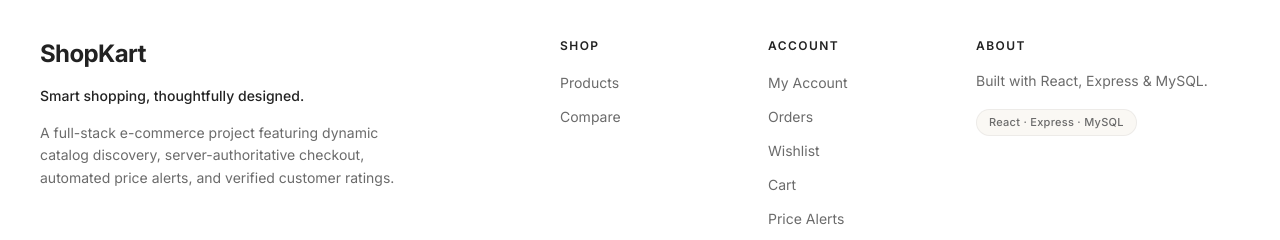
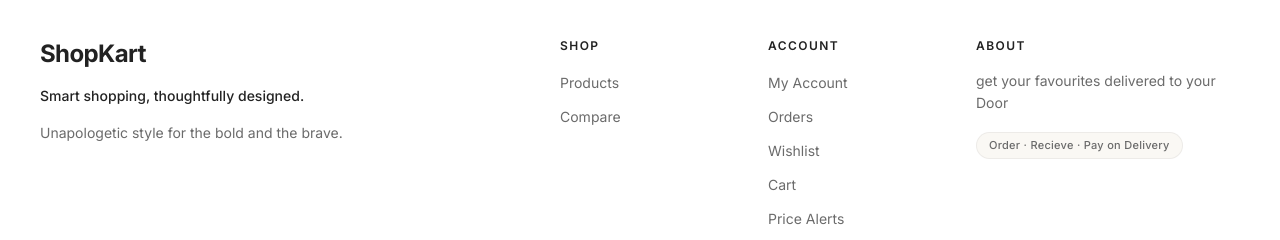
Before and after one commit to shubham-8863/ShopKart-smart-shopping-web, a React (Vite) app: page / in a window 1280 px wide. Shown: the part 2826-3066 px from the top of the page. Built offline with nearby package versions, Linux system fonts and the light colour scheme; no server answers.

Commit message:
Updated footer

```diff
--- a/src/components/layout/Footer.jsx
+++ b/src/components/layout/Footer.jsx
@@ -25,7 +25,7 @@ export default function Footer() {
             </p>
 
             <p className="text-xs sm:text-sm text-[#6B6B6B] leading-relaxed max-w-sm">
-              A full-stack e-commerce project featuring dynamic catalog discovery, server-authoritative checkout, automated price alerts, and verified customer ratings.
+                  Unapologetic style for the bold and the brave.
             </p>
           </div>
 
@@ -109,11 +109,11 @@ export default function Footer() {
               About
             </h3>
             <p className="text-xs sm:text-sm text-[#6B6B6B] leading-relaxed">
-              Built with React, Express & MySQL.
+                get your favourites delivered to your Door
             </p>
             <div className="pt-1">
               <span className="inline-flex items-center px-3 py-1 rounded-full bg-[#FAF8F4] border border-black/5 text-[11px] font-medium text-[#6B6B6B] tracking-wide">
-                React · Express · MySQL
+                Order · Recieve · Pay on Delivery
               </span>
             </div>
           </div>
```
